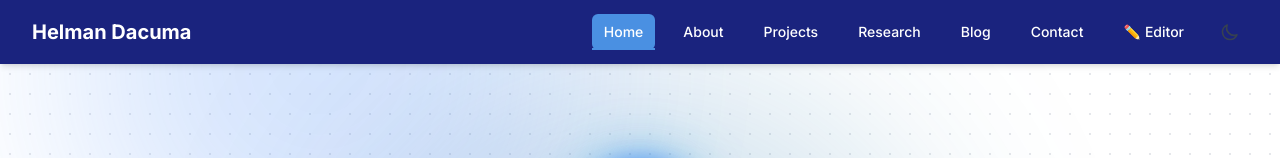
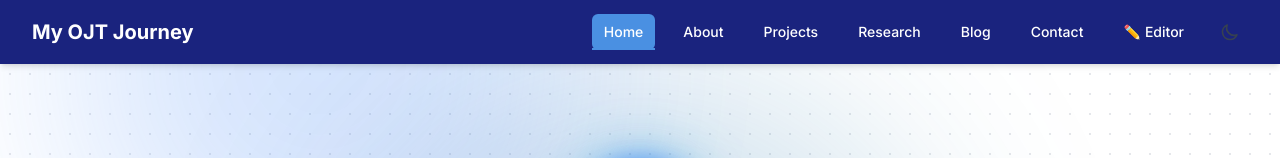
Before and after one commit to Dashersd/blog, a Next.js app: page / in a window 1280 px wide. Shown: the top 158 px of the page. Built offline with nearby package versions, Linux system fonts and the light colour scheme.

Commit message:
Rename navbar brand to My OJT Journey

```diff
--- a/components/Navbar.tsx
+++ b/components/Navbar.tsx
@@ -28,7 +28,7 @@ export default function Navbar() {
         <div className="flex justify-between h-16">
           <div className="flex items-center">
             <Link href="/" className="text-xl font-bold text-white">
-              Helman Dacuma
+              My OJT Journey
             </Link>
           </div>
 
```
